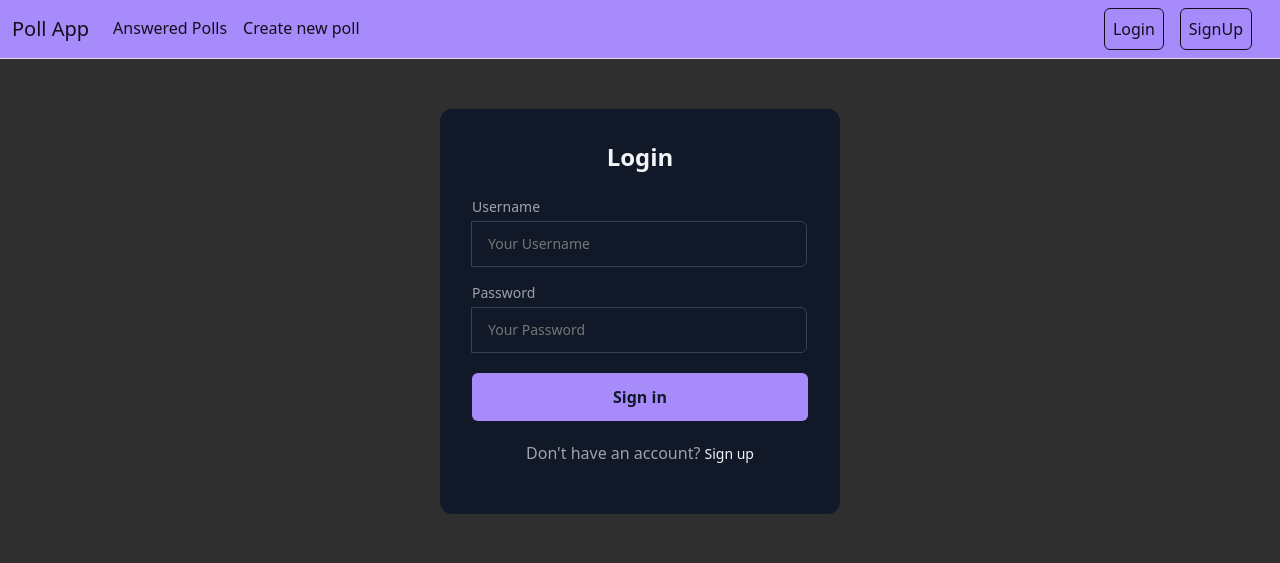
After one commit to jaditi930/Poll-Application, a Django app: template templates/login.html in a window 1280 px wide. The commit adds this page. Shown: the top 563 px of the page. Run offline with Django 3.2, Linux system fonts and the light colour scheme; the template is opened without the code that fills it, so the values that code supplies are empty.

Commit message:
login api done

```diff
--- /dev/null
+++ b/home/serializers.py
@@ -0,0 +1,5 @@
+from rest_framework import serializers
+
+class QuestionSerializer(serializers.ModelSerializer):
+    class Meta:
+        fields='__all__'
--- a/home/urls.py
+++ b/home/urls.py
@@ -4,7 +4,8 @@ from . import views
 urlpatterns = [
     path('',views.home,name="home"),
     path('create_poll',views.create_poll,name="create"),
-    path('login',views.login,name="login"),
-    path('signup',views.signup,name="signup"),
+    path('login',views.log_in,name="login"),
+    path('signin',views.signin,name="signin"),
+    path('logout',views.log_out,name="logout"),
 
 ]
--- a/templates/base.html
+++ b/templates/base.html
@@ -5,27 +5,120 @@
     <meta name="viewport" content="width=device-width, initial-scale=1.0">
     <title>{% block title %}{% endblock %}</title>
     <link rel="stylesheet" href="https://cdn.jsdelivr.net/npm/bootstrap@5.2.3/dist/css/bootstrap.min.css" integrity="sha384-rbsA2VBKQhggwzxH7pPCaAqO46MgnOM80zW1RWuH61DGLwZJEdK2Kadq2F9CUG65" crossorigin="anonymous">
+    <style>
+              *{
+            box-sizing: border-box;
+            margin: 0px;
+            padding: 0px;
+        }
+        body{
+            background-color: rgb(47, 47, 47);
+        }
+        /* login page css start  */
+        .form-container {
+            margin: 50px auto;
+            min-width: 320px;
+            max-width: 400px;
+            border-radius: 0.75rem;
+            background-color: rgba(17, 24, 39, 1);
+            padding: 2rem;
+            color: rgba(243, 244, 246, 1);
+        }
 
+        .title {
+            text-align: center;
+            font-size: 1.5rem;
+            line-height: 2rem;
+            font-weight: 700;
+        }
+
+        .form {
+            margin-top: 1.5rem;
+        }
+
+        .input-group {
+            margin-top: 1rem;
+            font-size: 0.875rem;
+            line-height: 1.25rem;
+            width: 100%;
+        }
+
+        .input-group label {
+            display: block;
+            color: rgba(156, 163, 175, 1);
+            margin-bottom: 4px;
+        }
+
+        .input-group input {
+            width: 100%;
+            border-radius: 0.375rem;
+            border: 1px solid rgba(55, 65, 81, 1);
+            outline: 0;
+            background-color: rgba(17, 24, 39, 1);
+            padding: 0.75rem 1rem;
+            color: rgba(243, 244, 246, 1);
+        }
+
+        .input-group input:focus {
+            border-color: rgba(167, 139, 250);
+        }
+
+        .signup a {
+            color: rgba(243, 244, 246, 1);
+            text-decoration: none;
+            font-size: 14px;
+        }
+
+        .signup a:hover {
+            -webkit-text-decoration: underline rgba(167, 139, 250, 1);
+            text-decoration: underline rgba(167, 139, 250, 1);
+        }
+
+        .sign {
+            display: block;
+            margin: 20px 0px;
+            width: 100%;
+            background-color: rgba(167, 139, 250, 1);
+            padding: 0.75rem;
+            text-align: center;
+            color: rgba(17, 24, 39, 1);
+            border: none;
+            border-radius: 0.375rem;
+            font-weight: 600;
+        }
+
+        .sign:hover{
+            cursor: pointer;
+        }
+
+
+        .signup {
+            text-align: center;
+            font-size: 1rem;
+            line-height: 1.5rem;
+            color: rgba(156, 163, 175, 1);
+        }
+    </style>
 </head>
-<nav class="navbar navbar-expand-lg bg-primary border-bottom border-body">
+<nav class="navbar navbar-expand-lg border-bottom border-body" style="background-color:rgba(167, 139, 250, 1);">
     <div class="container-fluid">
-      <a class="navbar-brand text-white" href="{% url 'home' %}">Poll App</a>
+      <a class="navbar-brand" href="{% url 'home' %}">Poll App</a>
       <button class="navbar-toggler" type="button" data-bs-toggle="collapse" data-bs-target="#navbarSupportedContent" aria-controls="navbarSupportedContent" aria-expanded="false" aria-label="Toggle navigation">
         <span class="navbar-toggler-icon"></span>
       </button>
       <div class="collapse navbar-collapse" id="navbarSupportedContent">
         <ul class="navbar-nav me-auto mb-2 mb-lg-0 d-flex w-100">
           <li class="nav-item">
-            <a class="nav-link active text-white" aria-current="page" href="#">Answered Polls</a>
+            <a class="nav-link active" aria-current="page" href="#">Answered Polls</a>
           </li>
           <li class="nav-item">
-            <a class="nav-link active text-white" aria-current="page" href="{% url 'create' %}">Create new poll</a>
+            <a class="nav-link active" aria-current="page" href="{% url 'create' %}">Create new poll</a>
           </li>
           <li class="nav-item ms-auto  me-3">
-            <a role="button" class="btn nav-link active text-white" aria-current="page" href="{% url 'login' %}">Login</a>
+            <a role="button" class="btn nav-link active" aria-current="page" href="{% url 'login' %}">Login</a>
           </li>
           <li class="nav-item  me-3">
-            <a role="button" class="btn nav-link active text-white" aria-current="page" href="{% url 'signup' %}">SignUp</a>
+            <a role="button" class="btn nav-link active" aria-current="page" href="{% url 'signin' %}">SignUp</a>
           </li>
         </ul>
       </div>
--- a/templates/create_poll.html
+++ b/templates/create_poll.html
@@ -2,10 +2,11 @@
 {% block title %} Create poll {% endblock %}
 {% block content %}
 
-    {% csrf_token %}
     <div class="container-fluid d-flex justify-content-center pt-4">
 
     <form action="" method="POST" id="poll_form" class="col-md-6">
+      {% csrf_token %}
+
         <div class="mb-3">
           <label for="ques" class="form-label">Question</label>
           <input type="text" class="form-control" id="ques" name="ques" required>
--- /dev/null
+++ b/templates/login.html
@@ -0,0 +1,23 @@
+{% extends 'base.html' %}
+{% block title %} Login {% endblock %}
+{% block content %}
+
+<div class="form-container">
+    <p class="title">Login</p>
+    <form class="form" method="POST" action="/">
+        {% csrf_token %}
+        <div class="input-group">
+            <label for="username">Username</label>
+            <input type="text" name="username" id="username" placeholder="Your Username">
+        </div>
+        <div class="input-group">
+            <label for="password">Password</label>
+            <input type="password" name="password" id="password" placeholder="Your Password">
+        </div>
+        <button class="sign">Sign in</button>
+    </form>
+    <p class="signup">Don't have an account?
+        <a href="{% url 'signin' %}" class="">Sign up</a>
+    </p>
+</div>
+{% endblock %}
```
Also changed, not shown: home/views.py (+32 -7 lines), templates/signin.html (added, +31 -0 lines), db.sqlite3.
